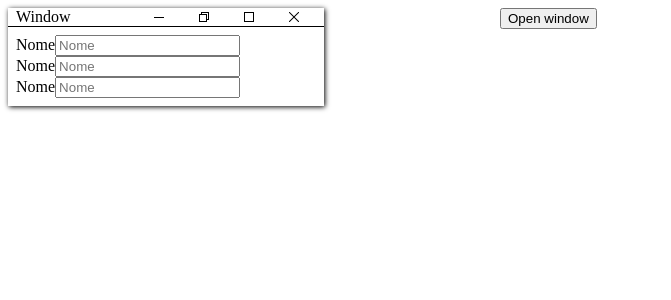
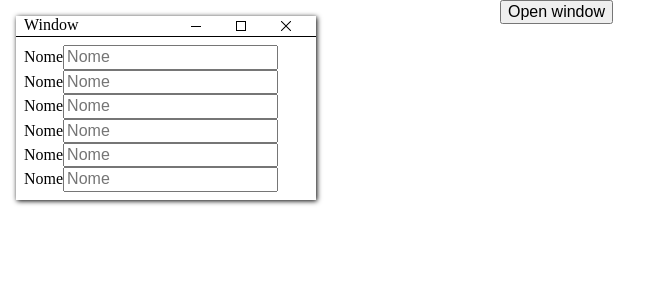
Before and after one commit to dungahk/angular-window-component, an Angular app: page / in a window 1280 px wide. Both pictures are taken after a click on the button "Open window". Shown: the top 300 px of the page, without its empty margins (0-671 px from the left). Built offline with nearby package versions, Linux system fonts and the light colour scheme.

Commit message:
Start size functionality

```diff
--- a/package.json
+++ b/package.json
@@ -21,6 +21,7 @@
     "@angular/platform-browser-dynamic": "^4.0.0",
     "@angular/router": "^4.0.0",
     "core-js": "^2.4.1",
+    "normalize.css": "^7.0.0",
     "rxjs": "^5.1.0",
     "zone.js": "^0.8.4"
   },
--- a/src/app/app.component.html
+++ b/src/app/app.component.html
@@ -18,6 +18,22 @@
         <input type="text" placeholder="Nome">
       </div>
     </form>
+    <form action="">
+      <div>
+        <label for="">Nome</label>
+        <input type="text" placeholder="Nome">
+      </div>
+
+      <div>
+        <label for="">Nome</label>
+        <input type="text" placeholder="Nome">
+      </div>
+
+      <div>
+        <label for="">Nome</label>
+        <input type="text" placeholder="Nome">
+      </div>
+    </form>
   </wc-window-content>
 </wc-window>
 
--- a/src/styles.scss
+++ b/src/styles.scss
@@ -1 +1,5 @@
 /* You can add global styles to this file, and also import other style files */
+html, body {
+  border: 0;
+  padding: 0;
+}
--- a/window/window.html
+++ b/window/window.html
@@ -1,4 +1,18 @@
-<div class="wc-window-header" [style.width.px]="size" (mousedown)="startDrag($event)">
+<div class="wc-window-resize-corner">
+  <div class="wc-window-left-top-corner"></div>
+  <div class="wc-window-left-bottom-corner"></div>
+  <div class="wc-window-right-top-corner"></div>
+  <div class="wc-window-right-bottom-corner"></div>
+</div>
+
+<div class="wc-window-resize-bar">
+  <div class="wc-window-top-bar"></div>
+  <div class="wc-window-right-bar"></div>
+  <div class="wc-window-bottom-bar"></div>
+  <div class="wc-window-left-bar"></div>
+</div>
+
+<div class="wc-window-header" (mousedown)="startDrag($event)">
 
   <div class="wc-window-title">
     <ng-content select="wc-window-title"></ng-content>
@@ -12,13 +26,13 @@
       </svg>
     </button>
 
-    <button aria-label="restore" title="Restore" tabindex="-1" class="window-control restore" (click)="restore($event)">
+    <button [hidden]="!minimized && !maximized" aria-label="restore" title="Restore" tabindex="-1" class="window-control restore" (click)="restore($event)">
       <svg aria-hidden="true" version="1.1" width="10" height="10">
         <path d="m 2,1e-5 0,2 -2,0 0,8 8,0 0,-2 2,0 0,-8 z m 1,1 6,0 0,6 -1,0 0,-5 -5,0 z m -2,2 6,0 0,6 -6,0 z"></path>
       </svg>
     </button>
 
-    <button aria-label="maximize" title="Maximize" tabindex="-1" class="window-control maximize" (click)="maximize($event)">
+    <button [hidden]="minimized || maximized" aria-label="maximize" title="Maximize" tabindex="-1" class="window-control maximize" (click)="maximize($event)">
       <svg aria-hidden="true" version="1.1" width="10" height="10">
         <path d="M 0,0 0,10 10,10 10,0 Z M 1,1 9,1 9,9 1,9 Z"></path>
       </svg>
--- a/window/window.scss
+++ b/window/window.scss
@@ -1,12 +1,34 @@
 .wc-window {
+  box-sizing: border-box;
   display: none;
   position: absolute;
-  top: 8;
-  left: 8;
+  box-shadow: 1px 1px 5px 0 black;
+  margin: 8px;
+  z-index: 999;
 
-  box-shadow: 1px 1px 5px 0 black;
+  * {
+    box-sizing: border-box;
+  }
 
-  .wc-window-header {
+  &-minimized {
+    // height: 21px;
+
+    .wc-window-content,
+    {
+      display: none;
+    }
+  }
+
+  &-maximized {
+    height: calc(100% - 32px);
+
+    .wc-window-header,
+    .wc-window-content {
+      width: 100%;
+    }
+  }
+
+  &-header {
     padding: 0 8px;
     border-bottom: 1px solid #000;
     -webkit-app-region: drag;
@@ -18,7 +40,7 @@
     cursor: move;
 
     .wc-window-title {
-      // order: 1;
+
     }
 
     .wc-window-toolbar {
@@ -30,20 +52,20 @@
       // flex-basis: 30px;
 
       button {
-        -webkit-app-region: no-drag;
-        display: inline-block;
-        position: relative;
+        // -webkit-app-region: no-drag;
+        // display: inline-block;
+        // position: relative;
         width: 45px;
-        height: 100%;
-        padding: 0;
-        margin: 0;
-        overflow: hidden;
+        // height: 100%;
+        // padding: 0;
+        // margin: 0;
+        // overflow: hidden;
         border: none;
-        box-shadow: none;
-        border-radius: 0;
-        color: #a0a0a0;
+        // box-shadow: none;
+        // border-radius: 0;
+        // color: #a0a0a0;
         background-color: transparent;
-        transition: background-color 0.25s ease;
+        transition: background-color .75s ease;
 
         &:hover {
           background-color: #888;
@@ -57,12 +79,85 @@
     }
   }
 
-  .wc-window-content {
+  &-content {
     padding: 8px;
   }
 
+  &-opened {
+    display: block;
+  }
+
+  &-resize-corner {
+    > div {
+      opacity: 0;
+      width: 15px;
+      height: 15px;
+      position: absolute;
+    }
+
+    .wc-window-left-top-corner {
+      float: left;
+      top: -5px;
+      left: -5px;
+      cursor: nwse-resize;
+    }
+
+    .wc-window-left-bottom-corner {
+      bottom: -5px;
+      left: -5px;
+      cursor: nesw-resize;
+    }
+
+    .wc-window-right-top-corner {
+      top: -5px;
+      right: -5px;
+      cursor: nesw-resize;
+    }
+
+    .wc-window-right-bottom-corner {
+      bottom: -5px;
+      right: -5px;
+      cursor: nwse-resize;
+    }
+  }
+
+  &-resize-bar {
+    > div {
+      opacity: 0;
+      position: absolute;
+    }
+
+    .wc-window-top-bar {
+      width: 96%;
+      height: 6px;
+      top: -5px;
+      left: 2%;
+      cursor: ns-resize;
+    }
+
+    .wc-window-right-bar {
+      width: 6px;
+      height: calc(96% + 35px);
+      top: 2%;
+      left: 100%;
+      cursor: ew-resize;
+    }
+
+    .wc-window-bottom-bar {
+      width: 96%;
+      height: 6px;
+      top: 100%;
+      left: 2%;
+      cursor: ns-resize;
+    }
+
+    .wc-window-left-bar {
+      width: 6px;
+      height: calc(96% + 35px);
+      top: 2%;
+      left: -5px;
+      cursor: ew-resize;
+    }
+  }
+
 }
-
-.wc-window-opened {
-  display: block;
-}
--- a/window/window.ts
+++ b/window/window.ts
@@ -33,6 +33,9 @@ export class WcWindowContent {}
     'class': 'wc-window',
     'role': 'window',
     '[class.wc-window-opened]': 'opened',
+    '[class.wc-window-minimized]': 'minimized',
+    '[class.wc-window-maximized]': 'maximized',
+    '[style.width]': 'size',
     '[style.left.px]' : 'left',
     '[style.top.px]' : 'top',
     '(document:mousemove)': 'drag($event)',
@@ -42,13 +45,23 @@ export class WcWindowContent {}
   encapsulation: ViewEncapsulation.None
 })
 export class WcWindow {
-  @Input() size: number = 300;
   @Input() opened: boolean = false;
+
+  @Input() size: string = '300px';
+  private lastSize: string = '300px';
+
+  @Input() top: number = 8;
+  private lastTop: number = 8;
+
   @Input() left: number = 8;
-  @Input() top: number = 8;
+  private lastLeft: number = 8;
 
   public startX: number = 0;
   public startY: number = 0;
+
+  public minimized: boolean = false;
+  public maximized: boolean = false;
+
   private dragging: boolean = false;
 
   constructor() { }
@@ -78,21 +91,43 @@ export class WcWindow {
    * minimize
    */
   public minimize(event: MouseEvent) {
-
+    if (this.minimized) {
+      this.restore(event);
+    } else {
+      this.lastTop = this.top;
+      this.lastLeft = this.left;
+      this.lastSize = this.size;
+    }
+    this.minimized = !this.minimized;
+    this.maximized = false;
   }
 
   /**
    * restore
    */
   public restore(event: MouseEvent) {
+    this.minimized = false;
+    this.maximized = false;
 
+    this.top = this.lastTop;
+    this.left = this.lastLeft;
+    this.size = this.lastSize;
   }
 
   /**
    * maximize
    */
   public maximize(event: MouseEvent) {
+    this.maximized = true;
 
+    this.lastTop = this.top;
+    this.top = 0;
+
+    this.lastLeft = this.left;
+    this.left = 0;
+
+    this.lastSize = this.size;
+    this.size = 'calc(100% - 20px)';
   }
 
   /**
```
Also changed, not shown: .angular-cli.json.
